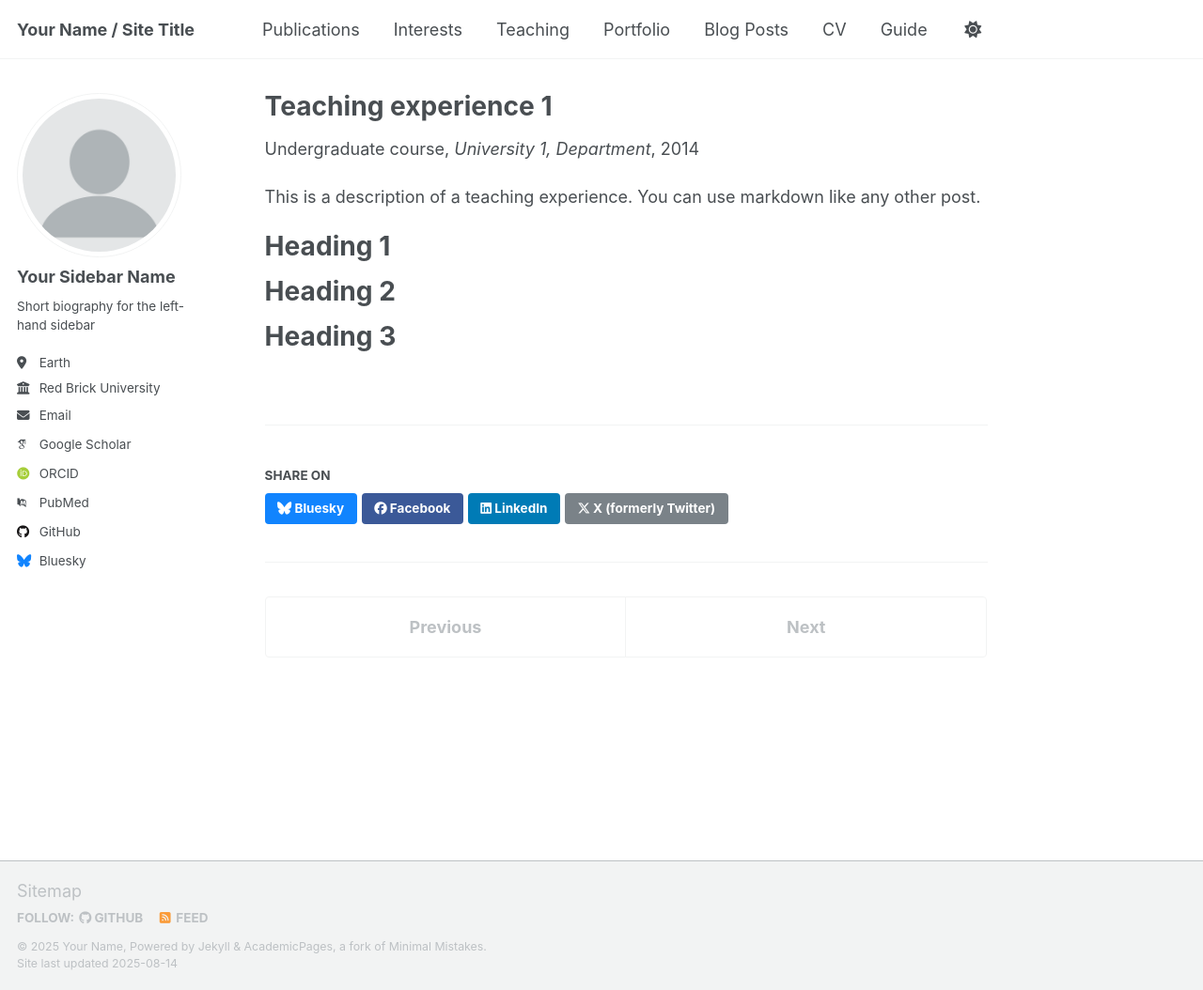
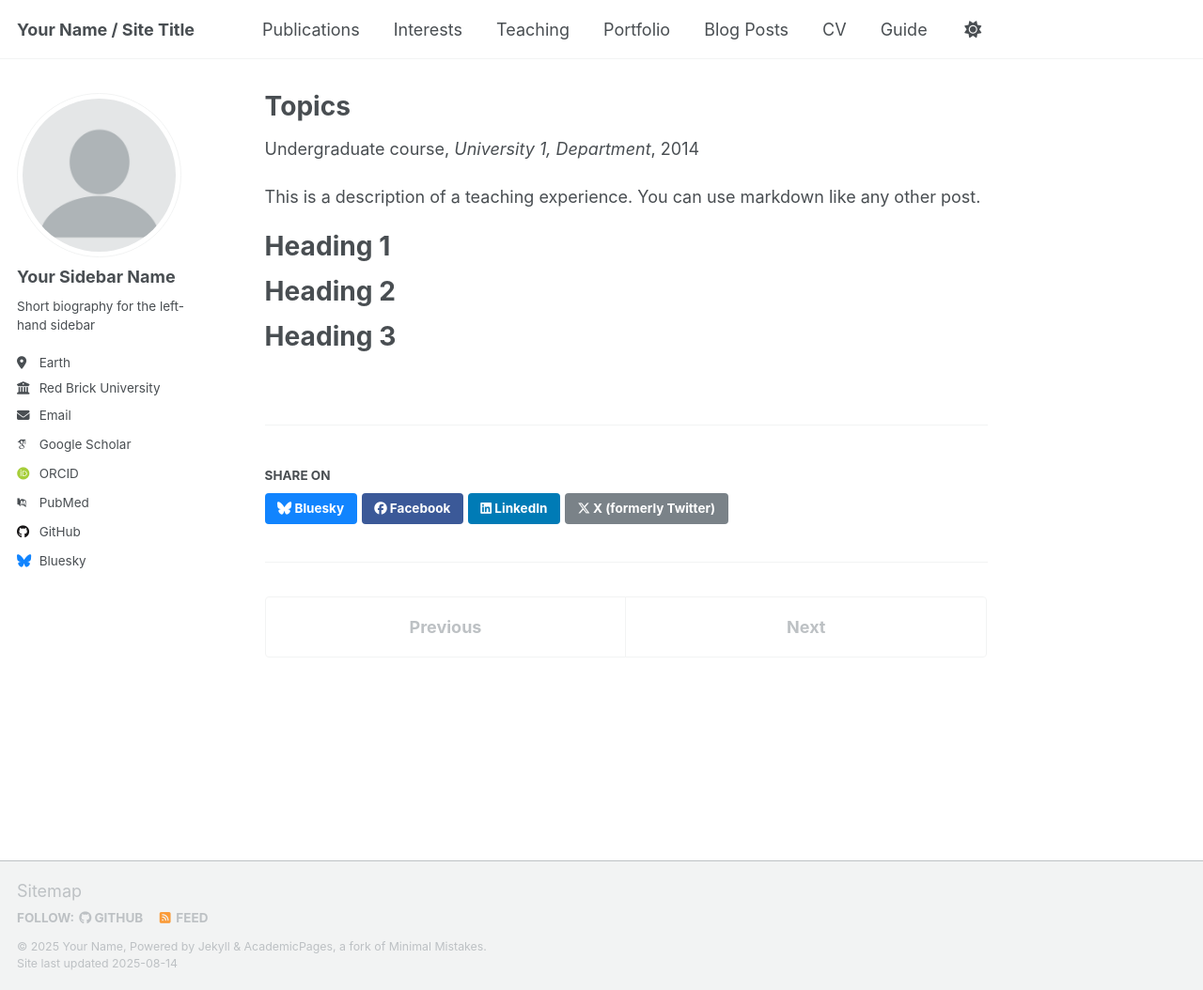
Before and after one commit to t-aozy/t-aozy.github.io, a Jekyll site: the page built from _teaching/2014-spring-teaching-1.md, in a window 1280 px wide and 1054 px high. Shown: the whole window at 94% size. Built offline with Jekyll 4.4.1, drawn with Linux system fonts in a browser that asks for light colours; some web fonts are replaced; a script that is not in the unit is left out.

Commit message:
Update 2014-spring-teaching-1.md

```diff
--- a/_teaching/2014-spring-teaching-1.md
+++ b/_teaching/2014-spring-teaching-1.md
@@ -1,5 +1,5 @@
 ---
-title: "Teaching experience 1"
+title: "Topics"
 collection: teaching
 type: "Undergraduate course"
 permalink: /teaching/2014-spring-teaching-1
```
